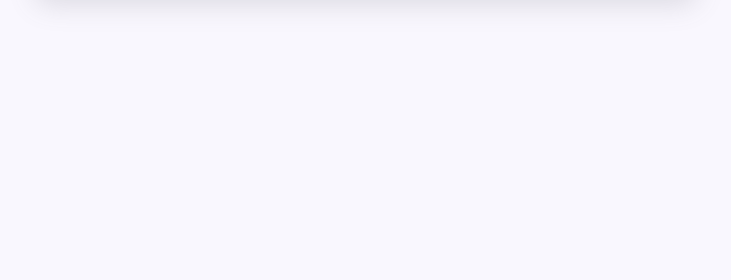
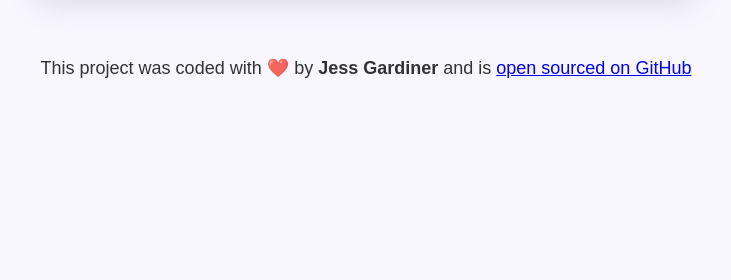
Before and after one commit to JesGardiner/world-clock-project, a plain HTML site: page index.html in a window 1280 px wide. Shown: the part 520-800 px from the top of the page, without its empty margins (274-1005 px from the left). Drawn offline with Linux system fonts and the light colour scheme; files that its build step writes are made by us from their sources; files whose address does not match are found by name.

Commit message:
Fixed the folders for each file

```diff
--- a/index.html
+++ b/index.html
@@ -12,7 +12,7 @@
       <h1>World Clock</h1>
 
       <select>
-        <option value="">Select a city..</option>
+        <option value="">Select a city...</option>
         <option value="">London</option>
         <option value="">New York</option>
         <option value="">Auckland</option>
@@ -34,6 +34,11 @@
       </div>
     </div>
     <footer>
+    This project was coded with ❤️ by <strong>Jess Gardiner</strong> and is
+      <a href="https://github.com/JesGardiner/world-clock-project" target="_blank">
+        open sourced on GitHub</a
+      >
+    </footer>
     <script src="javascript/index.js"></script>
   </body>
 </html>
```
Also changed, not shown: css/style.css (renamed from style.css), javascript/index.js (added).
